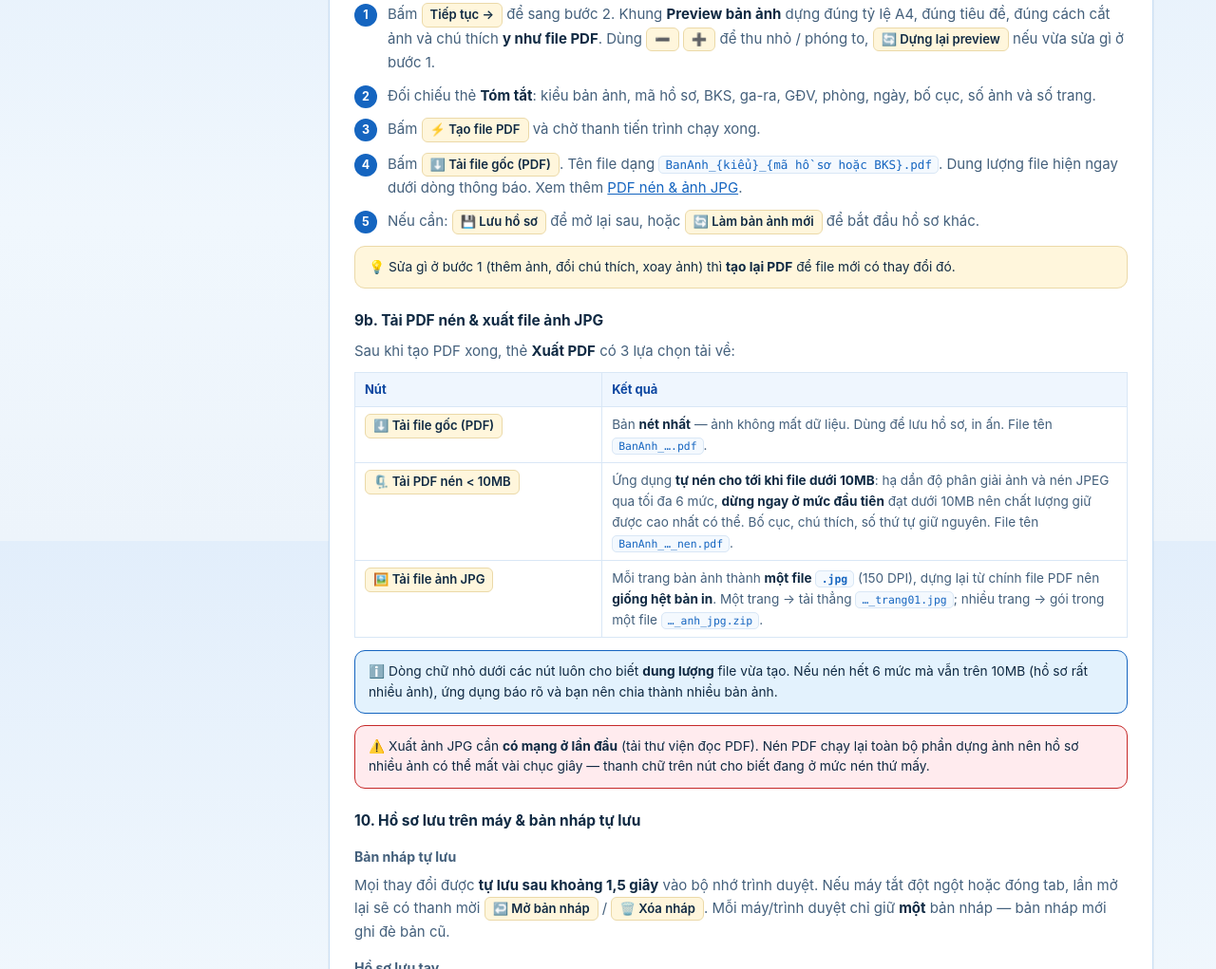
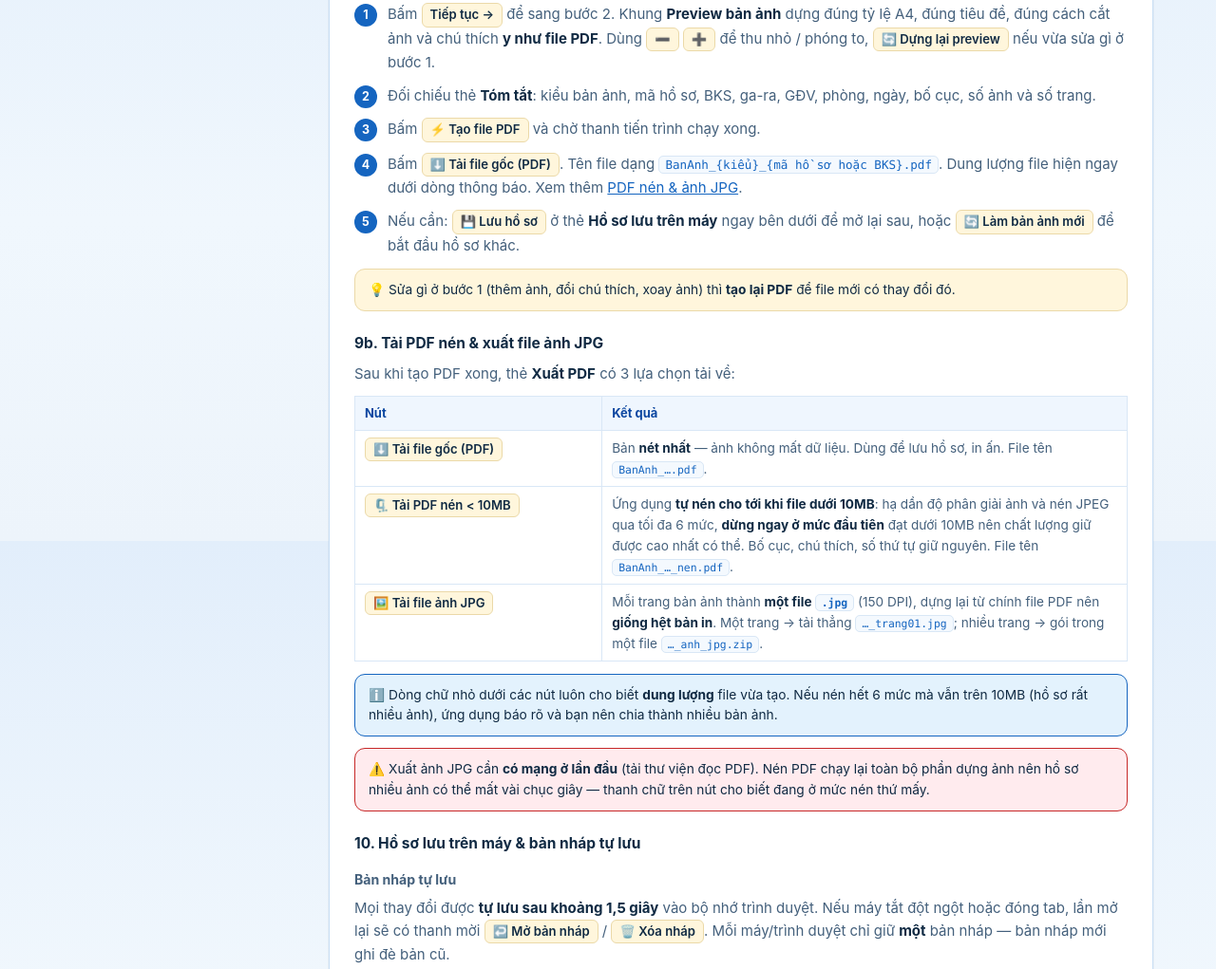
Before and after one commit to chinhnhpti013/ghepanhxe, a plain HTML site: page huong-dan.html in a window 1280 px wide. Shown: the part 8230-9251 px from the top of the page at 95% size. Drawn offline with Linux system fonts and the light colour scheme.

Commit message:
fix: bỏ nút Lưu hồ sơ trùng ở khối Tạo PDF thành công
Hai nút cùng gọi openSaveRecord(). Giữ nút ở thẻ "Hồ sơ lưu trên máy"
vì thẻ này luôn hiện (kể cả khi chưa tạo PDF) và đã có nút Danh sách
đi kèm; khối kết quả chỉ còn nút "Làm bản ảnh mới" chiếm trọn hàng.

Cập nhật huong-dan.html và tăng APP_BUILD để nhắc hướng dẫn mới.

Co-Authored-By: Claude Opus 5 <noreply@anthropic.com>

```diff
--- a/huong-dan.html
+++ b/huong-dan.html
@@ -641,8 +641,8 @@ hop_dong_sua_chua.jpg             → theo bố cục bạn chọn</code></pre>
     <li>Bấm <span class="btn-ex">⬇️ Tải file gốc (PDF)</span>. Tên file dạng
         <code>BanAnh_{kiểu}_{mã hồ sơ hoặc BKS}.pdf</code>. Dung lượng file hiện ngay dưới
         dòng thông báo. Xem thêm <a href="#xuat-jpg">PDF nén &amp; ảnh JPG</a>.</li>
-    <li>Nếu cần: <span class="btn-ex">💾 Lưu hồ sơ</span> để mở lại sau, hoặc
-        <span class="btn-ex">🔄 Làm bản ảnh mới</span> để bắt đầu hồ sơ khác.</li>
+    <li>Nếu cần: <span class="btn-ex">💾 Lưu hồ sơ</span> ở thẻ <b>Hồ sơ lưu trên máy</b> ngay bên
+        dưới để mở lại sau, hoặc <span class="btn-ex">🔄 Làm bản ảnh mới</span> để bắt đầu hồ sơ khác.</li>
   </ol>
   <div class="tip">
     💡 Sửa gì ở bước 1 (thêm ảnh, đổi chú thích, xoay ảnh) thì <b>tạo lại PDF</b> để file mới
```
Also changed, not shown: index.html (+2 -3 lines).
